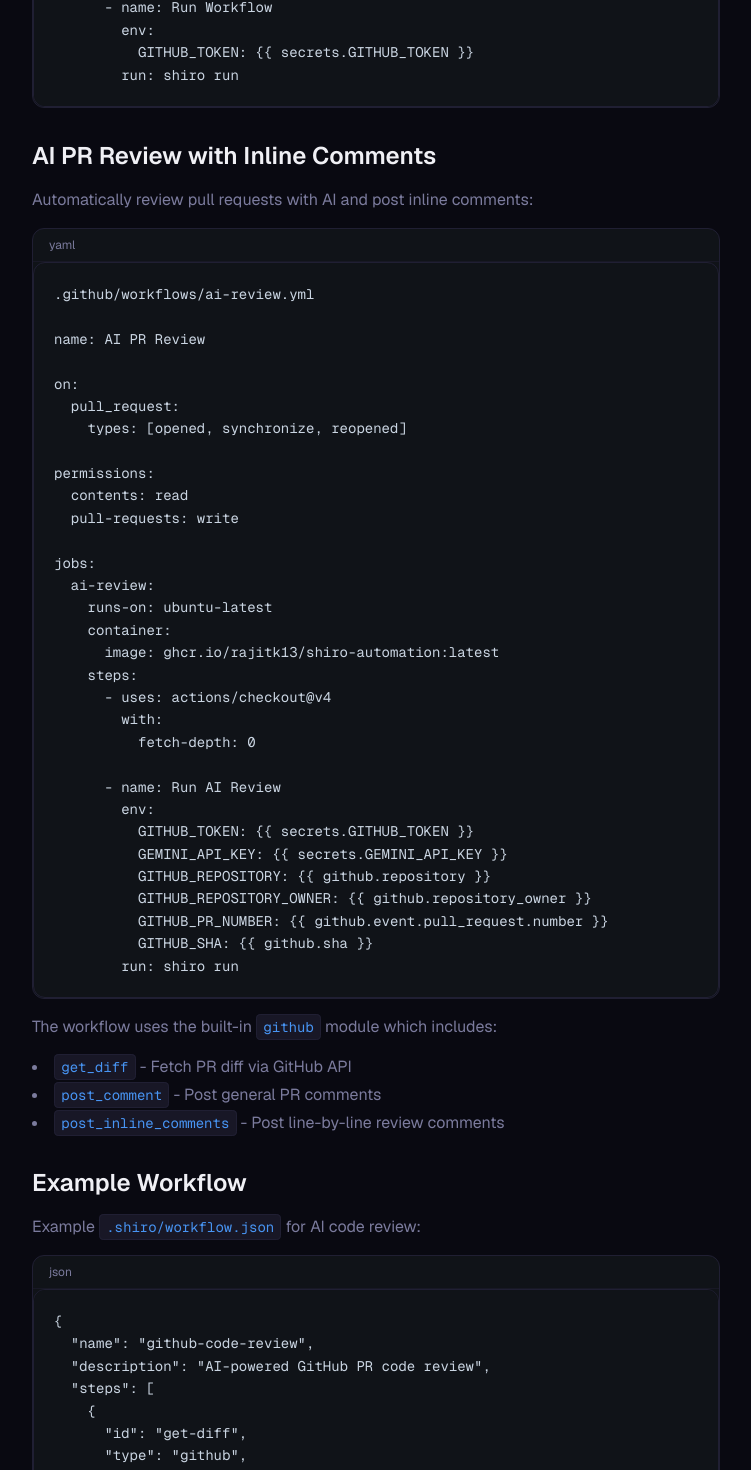
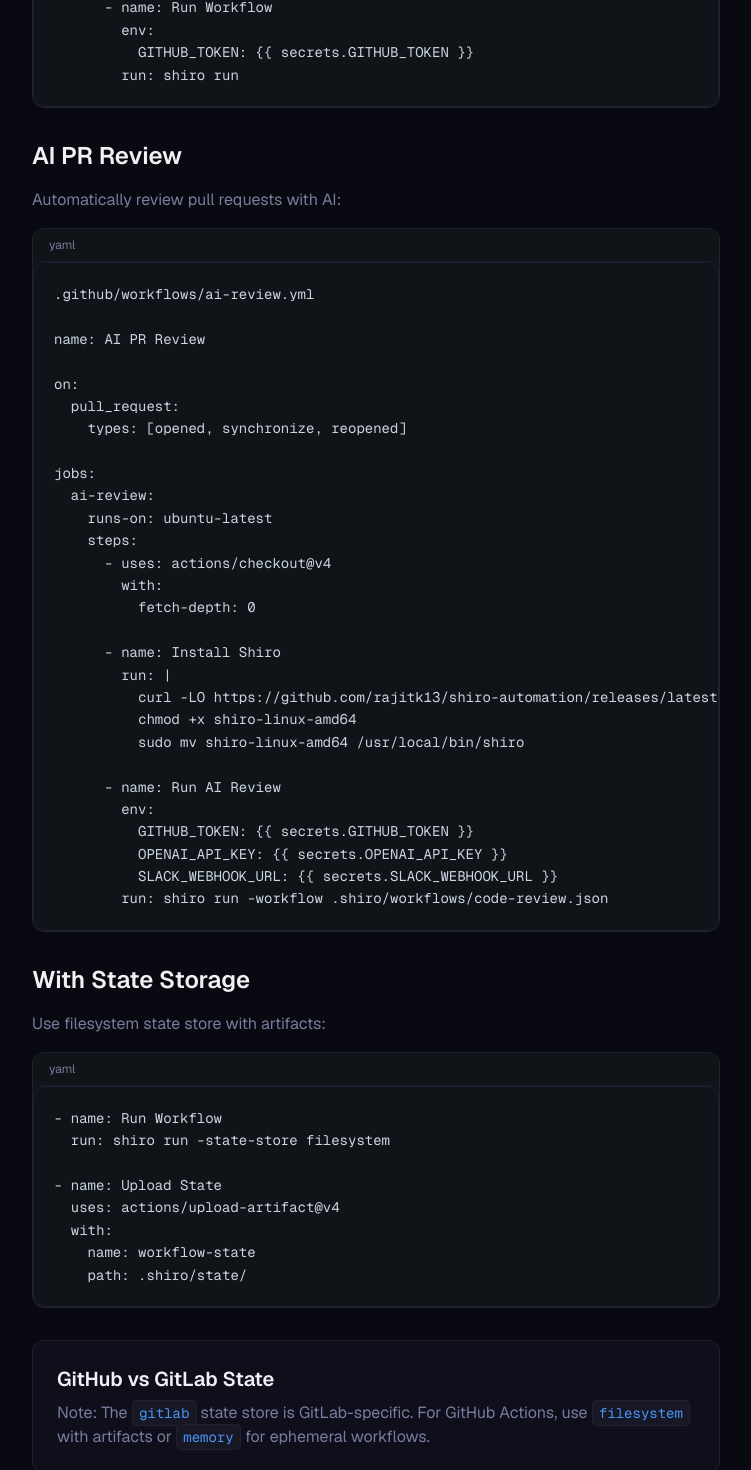
Before and after one commit to rajitk13/shiro-automation-docs, a Next.js app: page /docs/cicd/github in a window 1280 px wide. Shown: the part 953-2423 px from the top of the page, without its empty margins (400-1151 px from the left). Built offline with nearby package versions, Linux system fonts and the light colour scheme.

Commit message:
docs: simplify github actions example, remove github module from concepts

```diff
--- a/app/docs/cicd/github/page.tsx
+++ b/app/docs/cicd/github/page.tsx
@@ -79,11 +79,9 @@ jobs:
       </div>
 
       <div className="space-y-4">
-        <h2 className="text-2xl font-semibold">
-          AI PR Review with Inline Comments
-        </h2>
+        <h2 className="text-2xl font-semibold">AI PR Review</h2>
         <p className="text-muted-foreground">
-          Automatically review pull requests with AI and post inline comments:
+          Automatically review pull requests with AI:
         </p>
         <CodeBlock>{`.github/workflows/ai-review.yml
 
@@ -93,87 +91,26 @@ on:
   pull_request:
     types: [opened, synchronize, reopened]
 
-permissions:
-  contents: read
-  pull-requests: write
-
 jobs:
   ai-review:
     runs-on: ubuntu-latest
-    container:
-      image: ghcr.io/rajitk13/shiro-automation:latest
     steps:
       - uses: actions/checkout@v4
         with:
           fetch-depth: 0
 
+      - name: Install Shiro
+        run: |
+          curl -LO https://github.com/rajitk13/shiro-automation/releases/latest/download/shiro-linux-amd64
+          chmod +x shiro-linux-amd64
+          sudo mv shiro-linux-amd64 /usr/local/bin/shiro
+
       - name: Run AI Review
         env:
           GITHUB_TOKEN: ${"{{ secrets.GITHUB_TOKEN }}"}
-          GEMINI_API_KEY: ${"{{ secrets.GEMINI_API_KEY }}"}
-          GITHUB_REPOSITORY: ${"{{ github.repository }}"}
-          GITHUB_REPOSITORY_OWNER: ${"{{ github.repository_owner }}"}
-          GITHUB_PR_NUMBER: ${"{{ github.event.pull_request.number }}"}
-          GITHUB_SHA: ${"{{ github.sha }}"}
-        run: shiro run`}</CodeBlock>
-        <p className="text-muted-foreground mt-4">
-          The workflow uses the built-in{" "}
-          <code className="text-accent">github</code> module which includes:
-        </p>
-        <ul className="list-disc list-inside text-muted-foreground space-y-1 mt-2">
-          <li>
-            <code className="text-accent">get_diff</code> - Fetch PR diff via
-            GitHub API
-          </li>
-          <li>
-            <code className="text-accent">post_comment</code> - Post general PR
-            comments
-          </li>
-          <li>
-            <code className="text-accent">post_inline_comments</code> - Post
-            line-by-line review comments
-          </li>
-        </ul>
-      </div>
-
-      <div className="space-y-4">
-        <h2 className="text-2xl font-semibold">Example Workflow</h2>
-        <p className="text-muted-foreground">
-          Example <code className="text-accent">.shiro/workflow.json</code> for
-          AI code review:
-        </p>
-        <CodeBlock language="json">{`{
-  "name": "github-code-review",
-  "description": "AI-powered GitHub PR code review",
-  "steps": [
-    {
-      "id": "get-diff",
-      "type": "github",
-      "config": {
-        "operation": "get_diff"
-      }
-    },
-    {
-      "id": "ai-review",
-      "type": "ai.generate",
-      "depends_on": ["get-diff"],
-      "config": {
-        "prompt": "Review this code diff:\\n\\n{{steps.get-diff.diff}}\\n\\nProvide free text comments with file path and line number for each issue found in format: 'path/to/file.go:42 - issue description'"
-      }
-    },
-    {
-      "id": "post-inline-comments",
-      "type": "github",
-      "depends_on": ["ai-review"],
-      "config": {
-        "operation": "post_inline_comments",
-        "body": "{{steps.ai-review.content}}",
-        "output_format": "text",
-        "dedup": true
-      }
-    }
-  ]
-}`}</CodeBlock>
+          OPENAI_API_KEY: ${"{{ secrets.OPENAI_API_KEY }}"}
+          SLACK_WEBHOOK_URL: ${"{{ secrets.SLACK_WEBHOOK_URL }}"}
+        run: shiro run -workflow .shiro/workflows/code-review.json`}</CodeBlock>
       </div>
 
       <div className="space-y-4">
--- a/app/docs/concepts/modules/page.tsx
+++ b/app/docs/concepts/modules/page.tsx
@@ -63,10 +63,6 @@ export default function ModulesPage() {
               </li>
               <li>
                 • <code className="text-accent">git.diff</code> - Git operations
-              </li>
-              <li>
-                • <code className="text-accent">github</code> - GitHub API
-                operations (PR diffs, comments, inline reviews)
               </li>
               <li>
                 • <code className="text-accent">gitlab</code> - GitLab API
```
